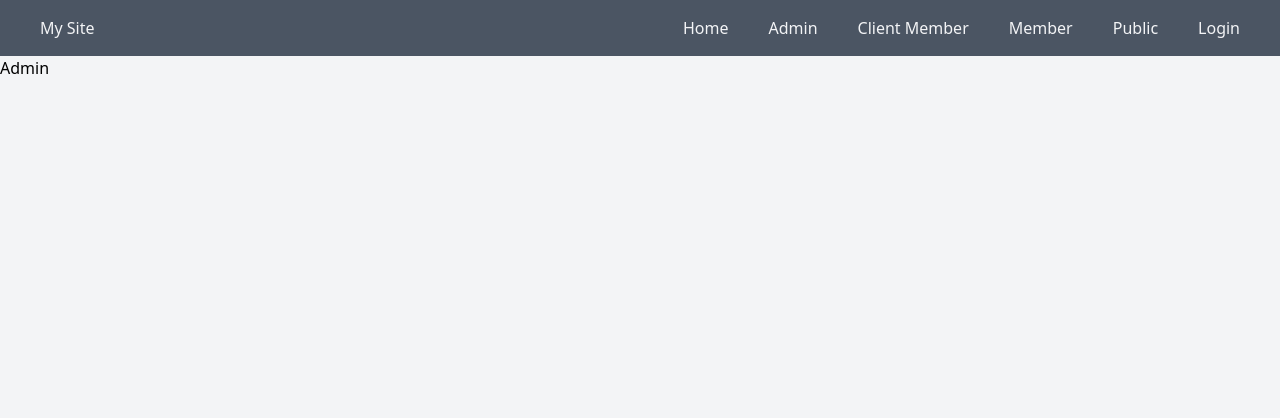
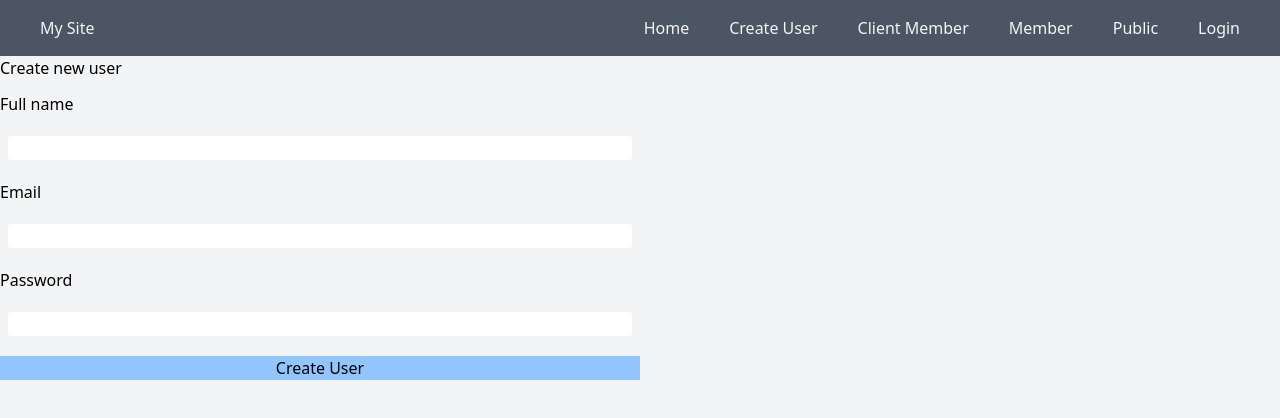
Before and after one commit to HelloRave/next-auth-next-app, a Next.js app: page /admin in a window 1280 px wide. Shown: the top 418 px of the page. Built offline with nearby package versions, Linux system fonts and the light colour scheme; no server answers.

Commit message:
Register user

```diff
--- a/app/admin/page.tsx
+++ b/app/admin/page.tsx
@@ -1,5 +1,7 @@
+import UserForm from "@/components/UserForm";
+
 export default function AdminPage() {
     return (
-        <h1>Admin</h1>
+        <UserForm />
     )
 }
--- /dev/null
+++ b/app/api/users/route.ts
@@ -0,0 +1,48 @@
+import { prisma } from '@/lib/prisma';
+import bcrypt from 'bcrypt';
+import { NextRequest, NextResponse } from 'next/server';
+
+export async function POST(req: NextRequest) {
+    try {
+        const body: { formData: {
+            name: string, email: string, password: string,
+        } } = await req.json();
+        const userData = body.formData;
+
+        if (!userData?.email || !userData?.password) {
+            return NextResponse.json(
+                { message: "All fields are required" },
+                { status: 400 }
+            );
+        }
+
+        const duplicate = await prisma.user.findUnique({
+            where: {
+                email: userData.email
+            }
+        });
+
+        if (duplicate) {
+            return NextResponse.json(
+                { message: "Duplicate email" },
+                { status: 409 }
+            );
+        }
+
+        const hashedPassword = await bcrypt.hash(userData.password, 10);
+        await prisma.user.create({
+            data: {
+                name: userData.name,
+                email: userData.email,
+                password: hashedPassword,
+            }
+        });
+        return NextResponse.json(
+            { message: "User created" },
+            { status: 201 }
+        );
+    } catch (error) {
+        console.log(error);
+        return NextResponse.json({ message: "Error", error }, { status: 500 });
+    }
+}
--- a/components/Nav.tsx
+++ b/components/Nav.tsx
@@ -10,7 +10,7 @@ const Nav = async () => {
         <div>My Site</div>
         <div className="flex gap-10">
           <Link href="/">Home</Link>
-          <Link href="/admin">Admin</Link>
+          <Link href="/admin">Create User</Link>
           <Link href="/client-member">Client Member</Link>
           <Link href="/member">Member</Link>
           <Link href="/public">Public</Link>
--- /dev/null
+++ b/components/UserForm.tsx
@@ -0,0 +1,75 @@
+'use client'
+
+import { useRouter } from "next/navigation"
+import { useState } from "react";
+
+export default function UserForm() {
+    const router = useRouter();
+    const [formData, setFormData] = useState({
+        name: '', email: '', password: '',
+    });
+    const [errorMessage, setErrorMessage] = useState('');
+
+    const handleChange = (e: React.ChangeEvent<HTMLInputElement>) => {
+        const value = (e.target as HTMLInputElement)?.value;
+        const name = (e.target as HTMLInputElement)?.name;
+
+        setFormData((prevState) => {
+            return {
+                ...prevState, [name]: value,
+            }
+        });
+    }
+
+    const handleSubmit = async (e: React.FormEvent<HTMLFormElement>) => {
+        e.preventDefault();
+        setErrorMessage('');
+        const res = await fetch('/api/users', {
+            method: 'POST',
+            body: JSON.stringify({ formData }),
+            headers: {
+                'content-type': 'application/json',
+            },
+        });
+
+        if (!res.ok) {
+            const response = await res.json();
+            setErrorMessage(response.message);
+        } else {
+            router.refresh();
+            router.push('/');
+        }
+    }
+
+    return (
+        <>
+            <form
+                onSubmit={handleSubmit}
+                method="post"
+                className="flex flex-col gap-3 w-1/2"
+            >
+                <h1>Create new user</h1>
+                <label htmlFor="name">Full name</label>
+                <input type="text"
+                    id="name" name="name"
+                    onChange={handleChange} value={formData.name}
+                    className="m-2 bg-slate400 rounded"
+                    required />
+                <label htmlFor="name">Email</label>
+                <input type="text"
+                    id="email" name="email"
+                    onChange={handleChange} value={formData.email}
+                    className="m-2 bg-slate400 rounded"
+                    required />
+                <label htmlFor="name">Password</label>
+                <input type="password"
+                    id="password" name="password"
+                    onChange={handleChange} value={formData.password}
+                    className="m-2 bg-slate400 rounded"
+                    required />
+                <input type="submit" value="Create User" className="bg-blue-300 hover:bg-blue-100" />
+            </form>
+            <p className="text-red-500">{errorMessage}</p>
+        </>
+    )
+}
--- a/lib/prisma.ts
+++ b/lib/prisma.ts
@@ -1,3 +1,3 @@
-import { PrismaClient } from "@prisma/client";
+import { PrismaClient } from '@prisma/client';
 
-let prisma: PrismaClient;
+export const prisma = new PrismaClient();
--- a/package.json
+++ b/package.json
@@ -10,12 +10,14 @@
   },
   "dependencies": {
     "@prisma/client": "^5.7.0",
+    "bcrypt": "^5.1.1",
     "next": "14.0.4",
     "next-auth": "^4.24.5",
     "react": "^18",
     "react-dom": "^18"
   },
   "devDependencies": {
+    "@types/bcrypt": "^5.0.2",
     "@types/node": "^20",
     "@types/react": "^18",
     "@types/react-dom": "^18",
```
Also changed, not shown: 2 other files (tests, documents, lock files or other folders).
